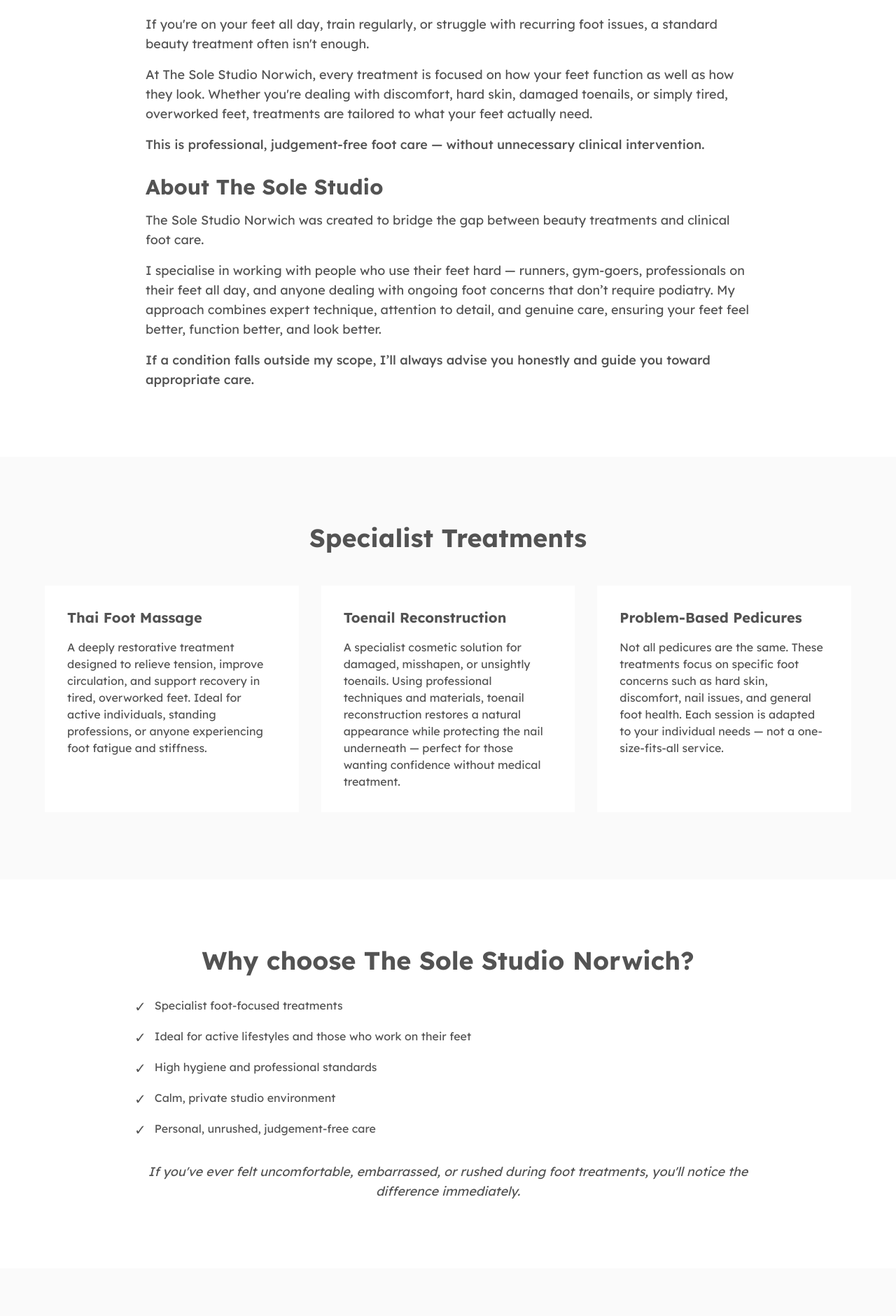
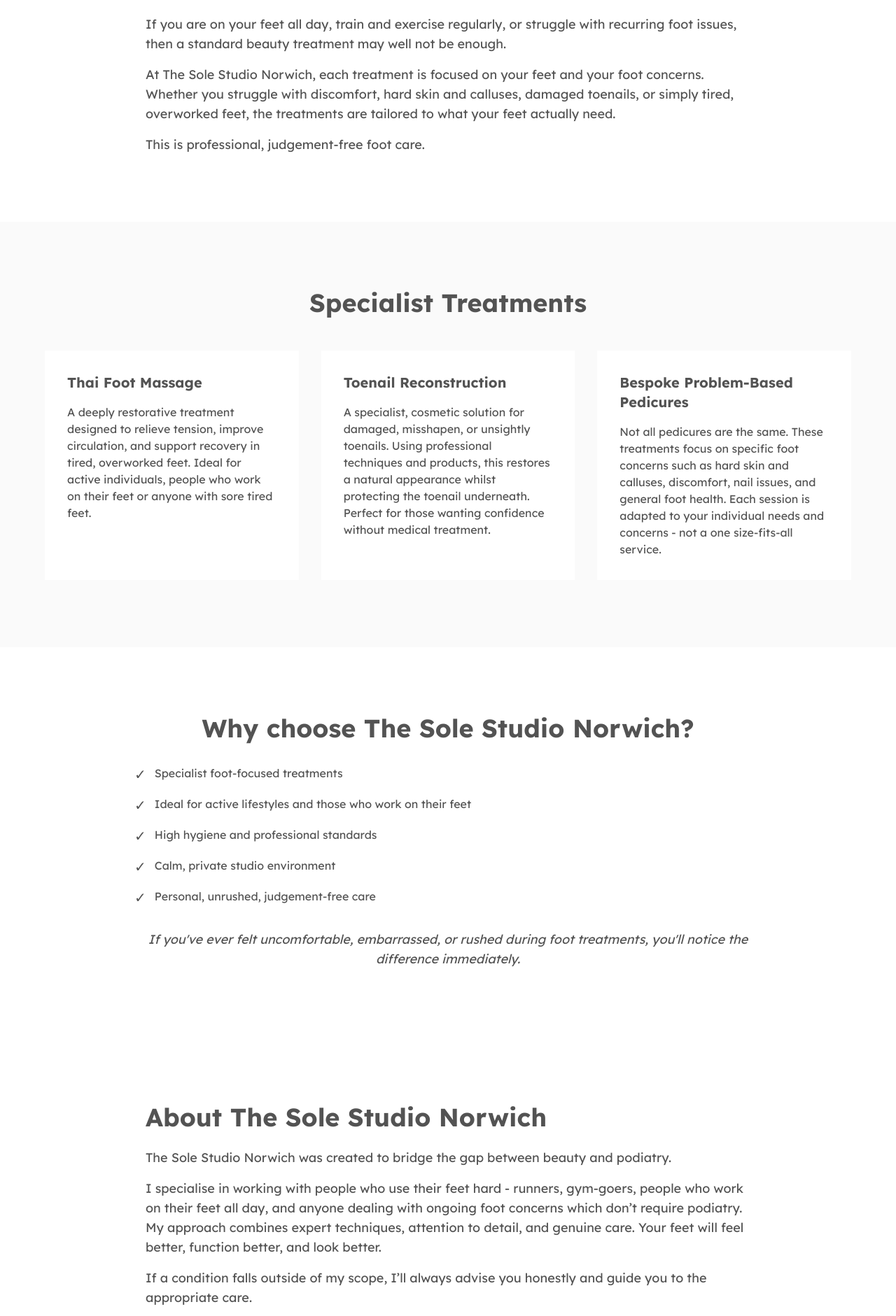
Before and after one commit to jennimmartin/the-sole-studio-norwich, a React (Vite) app: page / in a window 1280 px wide. Shown: the part 979-2860 px from the top of the page at 70% size. Built offline with nearby package versions, Linux system fonts and the light colour scheme.

Commit message:
Content update

```diff
--- /dev/null
+++ b/src/components/AboutSection.jsx
@@ -0,0 +1,30 @@
+const AboutSection = () => {
+  return (
+    <section className="align-element py-16 md:py-24">
+      <div className="max-w-4xl mx-auto px-4">
+        <h2 className="text-3xl md:text-4xl font-bold mb-6 text-center md:text-left">
+          About The Sole Studio Norwich
+        </h2>
+        <div className="space-y-4 text-base md:text-lg">
+          <p>
+            The Sole Studio Norwich was created to bridge the gap between beauty
+            and podiatry.
+          </p>
+          <p>
+            I specialise in working with people who use their feet hard -
+            runners, gym-goers, people who work on their feet all day, and
+            anyone dealing with ongoing foot concerns which don’t require
+            podiatry. My approach combines expert techniques, attention to
+            detail, and genuine care. Your feet will feel better, function
+            better, and look better.
+          </p>
+          <p>
+            If a condition falls outside of my scope, I’ll always advise you
+            honestly and guide you to the appropriate care.
+          </p>
+        </div>
+      </div>
+    </section>
+  );
+};
+export default AboutSection;
--- a/src/components/IntroSection.jsx
+++ b/src/components/IntroSection.jsx
@@ -7,41 +7,17 @@
         </h2>
         <div className="space-y-4 text-base md:text-lg">
           <p>
-            If you're on your feet all day, train regularly, or struggle with
-            recurring foot issues, a standard beauty treatment often isn't
-            enough.
+            If you are on your feet all day, train and exercise regularly, or
+            struggle with recurring foot issues, then a standard beauty
+            treatment may well not be enough.
           </p>
           <p>
-            At The Sole Studio Norwich, every treatment is focused on how your
-            feet function as well as how they look. Whether you're dealing with
-            discomfort, hard skin, damaged toenails, or simply tired, overworked
-            feet, treatments are tailored to what your feet actually need.
+            At The Sole Studio Norwich, each treatment is focused on your feet
+            and your foot concerns. Whether you struggle with discomfort, hard
+            skin and calluses, damaged toenails, or simply tired, overworked
+            feet, the treatments are tailored to what your feet actually need.
           </p>
-          <p className="font-medium">
-            This is professional, judgement-free foot care — without unnecessary
-            clinical intervention.
-          </p>
-          <h3 className="text-2xl pt-3 md:text-3xl font-bold mb-6 text-center md:text-left">
-            About The Sole Studio
-          </h3>
-          <div className="space-y-4 text-base md:text-lg">
-            <p>
-              The Sole Studio Norwich was created to bridge the gap between
-              beauty treatments and clinical foot care.
-            </p>
-            <p>
-              I specialise in working with people who use their feet hard —
-              runners, gym-goers, professionals on their feet all day, and
-              anyone dealing with ongoing foot concerns that don’t require
-              podiatry. My approach combines expert technique, attention to
-              detail, and genuine care, ensuring your feet feel better, function
-              better, and look better.
-            </p>
-            <p className="font-medium">
-              If a condition falls outside my scope, I’ll always advise you
-              honestly and guide you toward appropriate care.
-            </p>
-          </div>
+          <p>This is professional, judgement-free foot care.</p>
         </div>
       </div>
     </section>
--- a/src/components/TreatmentSection.jsx
+++ b/src/components/TreatmentSection.jsx
@@ -13,8 +13,8 @@
             <p className="text-sm md:text-base">
               A deeply restorative treatment designed to relieve tension,
               improve circulation, and support recovery in tired, overworked
-              feet. Ideal for active individuals, standing professions, or
-              anyone experiencing foot fatigue and stiffness.
+              feet. Ideal for active individuals, people who work on their feet
+              or anyone with sore tired feet.
             </p>
           </div>
 
@@ -22,22 +22,24 @@
           <div className="bg-white p-8">
             <h3 className="text-xl font-bold mb-4">Toenail Reconstruction</h3>
             <p className="text-sm md:text-base">
-              A specialist cosmetic solution for damaged, misshapen, or
-              unsightly toenails. Using professional techniques and materials,
-              toenail reconstruction restores a natural appearance while
-              protecting the nail underneath — perfect for those wanting
-              confidence without medical treatment.
+              A specialist, cosmetic solution for damaged, misshapen, or
+              unsightly toenails. Using professional techniques and products,
+              this restores a natural appearance whilst protecting the toenail
+              underneath. Perfect for those wanting confidence without medical
+              treatment.
             </p>
           </div>
 
           {/* Problem-Based Pedicures */}
           <div className="bg-white p-8">
-            <h3 className="text-xl font-bold mb-4">Problem-Based Pedicures</h3>
+            <h3 className="text-xl font-bold mb-4">
+              Bespoke Problem-Based Pedicures
+            </h3>
             <p className="text-sm md:text-base">
               Not all pedicures are the same. These treatments focus on specific
-              foot concerns such as hard skin, discomfort, nail issues, and
-              general foot health. Each session is adapted to your individual
-              needs — not a one-size-fits-all service.
+              foot concerns such as hard skin and calluses, discomfort, nail
+              issues, and general foot health. Each session is adapted to your
+              individual needs and concerns - not a one size-fits-all service.
             </p>
           </div>
         </div>
--- a/src/pages/Landing.jsx
+++ b/src/pages/Landing.jsx
@@ -2,6 +2,7 @@
 import IntroSection from "../components/IntroSection";
 import TreatmentSection from "../components/TreatmentSection";
 import WhyChooseSection from "../components/WhyChooseSection";
+import AboutSection from "../components/AboutSection";
 import Review from "../components/Review";
 
 const Landing = () => {
@@ -13,6 +14,7 @@
       <IntroSection />
       <TreatmentSection />
       <WhyChooseSection />
+      <AboutSection />
       <Review />
     </>
   );
```
